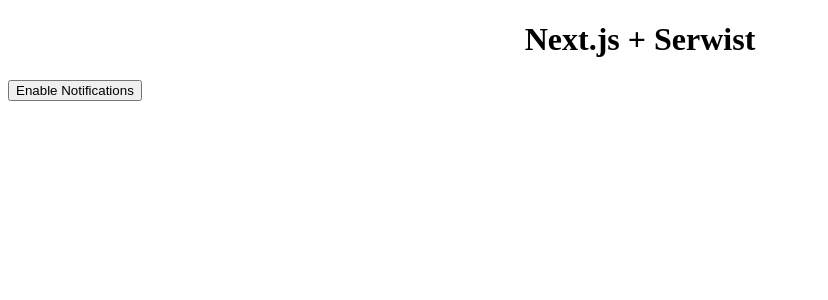
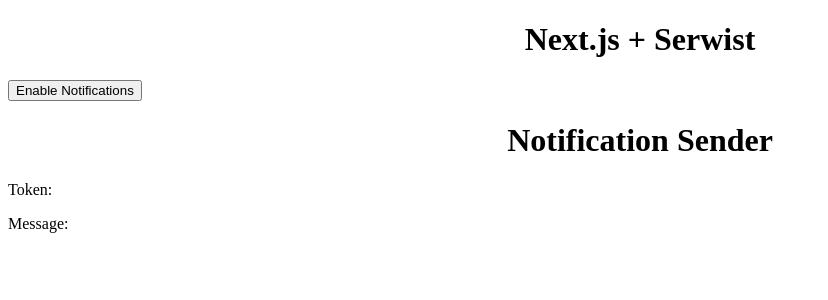
Before and after one commit to gavacq/integrity-check, a Next.js app: page / in a window 1280 px wide. Shown: the top 300 px of the page, without its empty margins (0-828 px from the left). Built offline with nearby package versions, Linux system fonts and the light colour scheme; no server answers.

Commit message:
display token for testing

```diff
--- a/components/NotificationSender.tsx
+++ b/components/NotificationSender.tsx
@@ -30,16 +30,18 @@
 
 const NotificationSender = () => {
   const [message, setMessage] = useState('')
+  const [token, setToken] = useState('')
 
   useEffect(() => {
     if ('serviceWorker' in navigator) {
 
 
     const messaging = getMessaging();
-onMessage(messaging, (payload) => {
-  console.log('Message received. ', payload);
-  // setMessage(payload.notification?.body || '')
-})
+      onMessage(messaging, (payload) => {
+        console.log('Message received. ', payload);
+        // setMessage(payload.notification?.body || '')
+      })
+
       navigator.serviceWorker.ready.then((registration) => {
         // You now have access to the ServiceWorkerRegistration object
         console.log('Service Worker Registered with:', registration);
@@ -54,6 +56,7 @@
             // sendTokenToServer(currentToken);
             // updateUIForPushEnabled(currentToken);
           }
+          setToken(currentToken)
         }
         ).catch((err) => {
           console.log('An error occurred while retrieving token. ', err);
@@ -93,7 +96,13 @@
   //   }
   // }, []);
 
-  return null;
+  return (
+    <div>
+      <h1>Notification Sender</h1>
+      <p>Token: {token}</p>
+      <p>Message: {message}</p>
+    </div>
+  );
 };
 
 export default NotificationSender;
```
